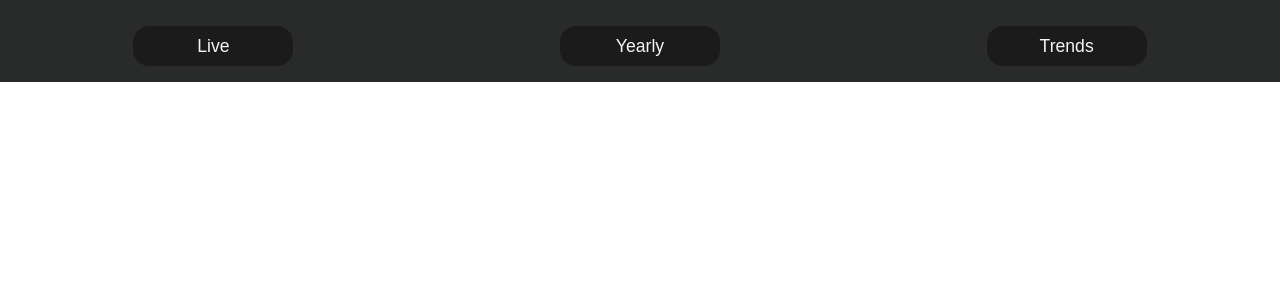
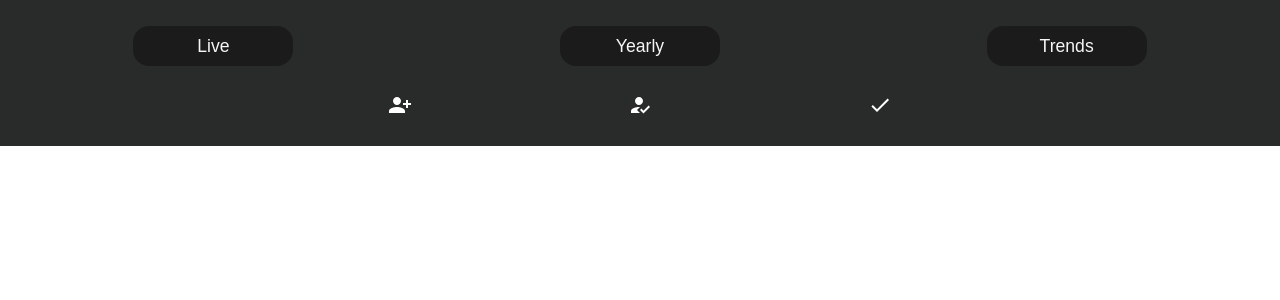
Before and after one commit to nishilfaldu/react-dashboard, a React (Create React App) app: page /trends in a window 1280 px wide. Shown: the top 300 px of the page. Built offline with nearby package versions, Linux system fonts and the light colour scheme.

Commit message:
added buttons to trends page

```diff
--- a/src/components/pages/TrendsPage.js
+++ b/src/components/pages/TrendsPage.js
@@ -1,9 +1,21 @@
 import React from 'react';
 // import TrendsDashboard from './TrendsDashboard';
+import styled from 'styled-components';
+import { useState } from 'react';
+import Tab from '../menus/Tab';
+
+const StyledRow = styled.div`
+    display: flex;
+    justify-content: space-evenly;
+    padding-bottom: 1rem;
+`
 
 const TrendsPage = function(props){
     return(
         <div>
+            <StyledRow>
+                <Tab></Tab>
+            </StyledRow>
             {/* <TrendsDashboard></TrendsDashboard> */}
         </div>
     );
```
